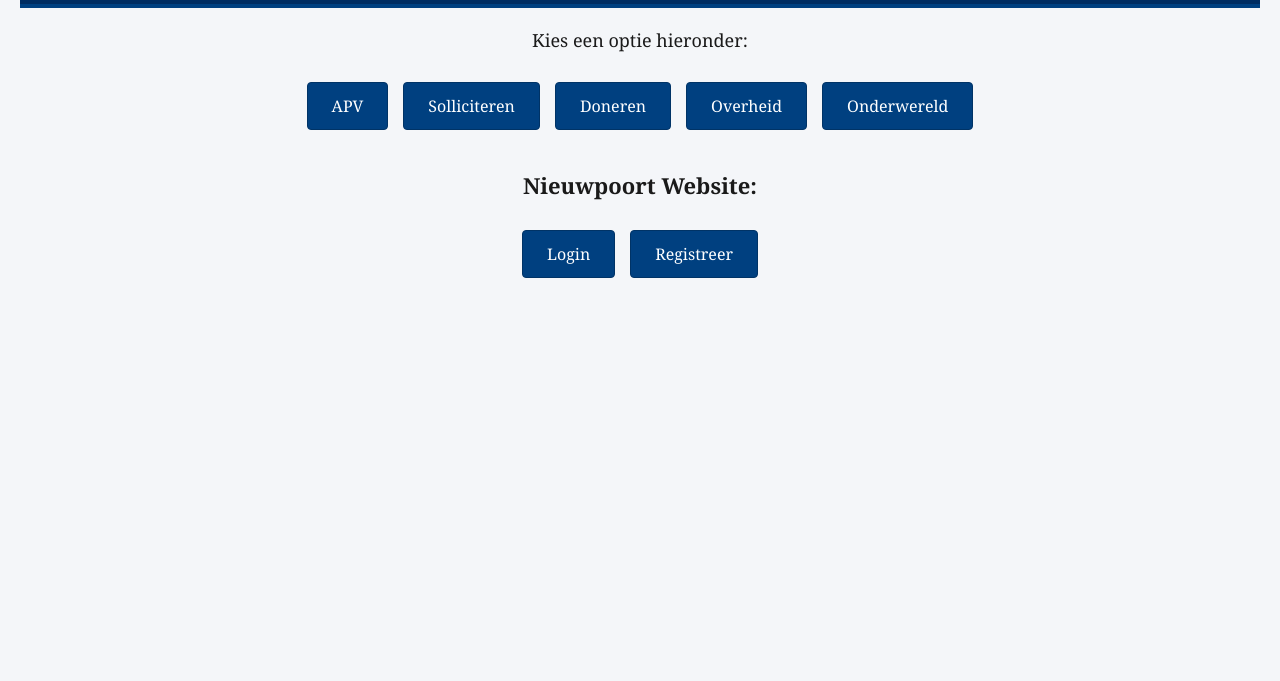
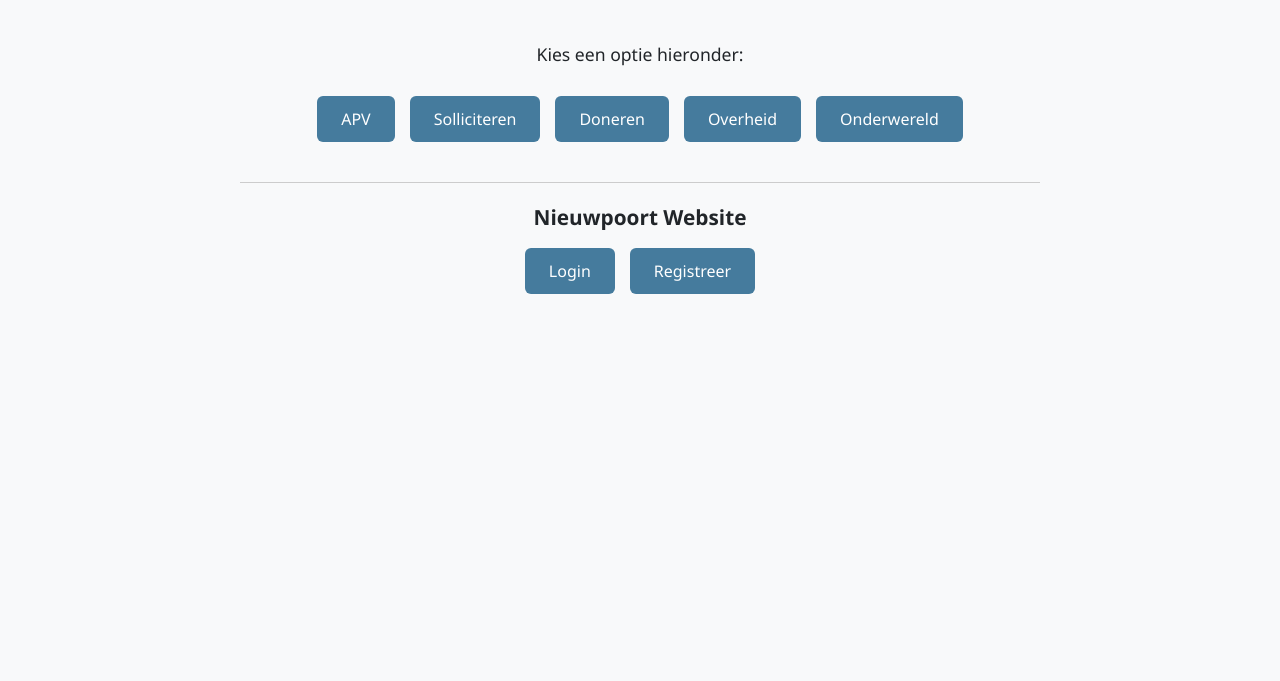
Before and after one commit to BrendenKps/NieuwpoortRP, a plain HTML site: page index.html in a window 1280 px wide. Shown: the part 119-800 px from the top of the page. Drawn offline with Linux system fonts and the light colour scheme.

Commit message:
Update index.html

```diff
--- a/index.html
+++ b/index.html
@@ -5,61 +5,74 @@
     <meta name="viewport" content="width=device-width, initial-scale=1.0">
     <title>FiveM Server - Homepage</title>
     <style>
+        :root {
+            --primary: #1d3557;
+            --accent: #457b9d;
+            --background: #f8f9fa;
+            --text: #212529;
+        }
+
         body {
-            font-family: 'Georgia', serif;
-            background-color: #f4f6f9;
             margin: 0;
-            padding: 40px 20px;
-            color: #1a1a1a;
+            font-family: 'Segoe UI', Roboto, sans-serif;
+            background-color: var(--background);
+            color: var(--text);
         }
 
         header {
-            background-color: #002d62;
+            background-color: var(--primary);
             color: white;
-            padding: 20px;
+            padding: 30px 20px;
             text-align: center;
-            border-bottom: 4px solid #004080;
+            box-shadow: 0 2px 6px rgba(0, 0, 0, 0.1);
         }
 
         h1 {
             margin: 0;
-            font-size: 32px;
+            font-size: 2rem;
+        }
+
+        main {
+            padding: 40px 20px;
+            max-width: 800px;
+            margin: 0 auto;
+            text-align: center;
         }
 
         p {
-            font-size: 18px;
-            text-align: center;
-            margin-top: 20px;
+            font-size: 1.1rem;
+            margin-bottom: 30px;
         }
 
         .button-container {
             display: flex;
             flex-wrap: wrap;
             justify-content: center;
-            margin-top: 30px;
             gap: 15px;
+            margin-bottom: 40px;
         }
 
         .button {
             display: inline-block;
-            background-color: #004080;
+            background-color: var(--accent);
             color: white;
             text-decoration: none;
             padding: 12px 24px;
-            font-size: 16px;
-            border-radius: 4px;
-            border: 1px solid #003366;
-            transition: background-color 0.3s ease;
+            font-size: 1rem;
+            border-radius: 6px;
+            transition: background-color 0.2s ease, transform 0.1s ease;
         }
 
         .button:hover {
-            background-color: #002d62;
+            background-color: #356d94;
+            transform: translateY(-2px);
         }
 
         h2 {
-            text-align: center;
             margin-top: 40px;
-            font-size: 22px;
+            font-size: 1.3rem;
+            border-top: 1px solid #ccc;
+            padding-top: 20px;
         }
     </style>
 </head>
@@ -68,8 +81,8 @@
         <h1>Welkom op de FiveM Server Homepage</h1>
     </header>
 
+    <main>
         <p>Kies een optie hieronder:</p>
-
         <div class="button-container">
             <a href="apv.html" class="button">APV</a>
             <a href="solli.html" class="button">Solliciteren</a>
@@ -78,11 +91,11 @@
             <a href="HomepageOW.html" class="button">Onderwereld</a>
         </div>
 
-    <h2>Nieuwpoort Website:</h2>
-
+        <h2>Nieuwpoort Website</h2>
         <div class="button-container">
             <a href="login.html" class="button">Login</a>
             <a href="register.html" class="button">Registreer</a>
         </div>
+    </main>
 </body>
 </html>
```
Lines whose indentation alone changed are shown as unchanged.
